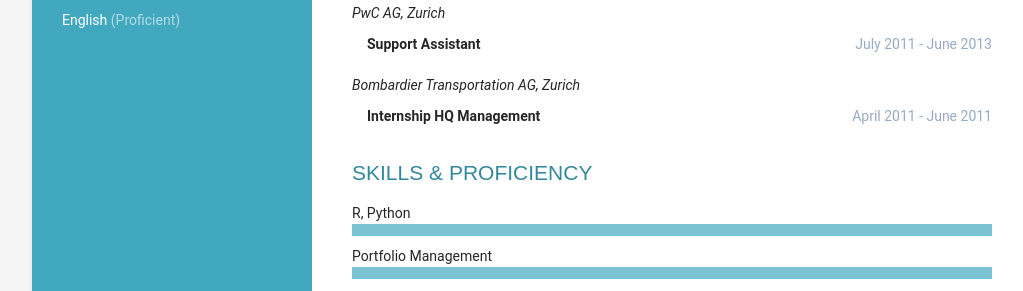
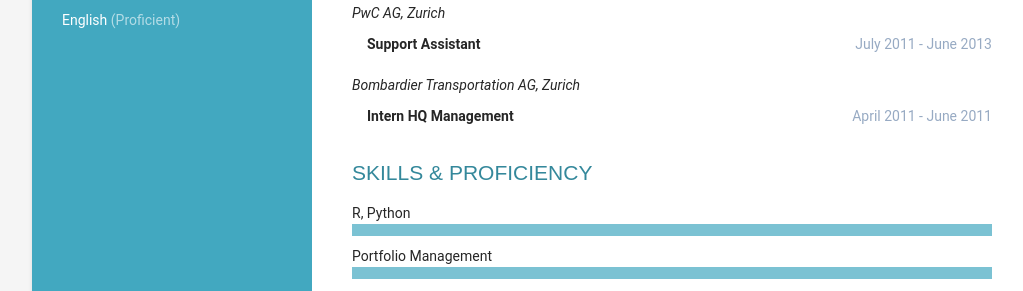
Before and after one commit to quantsch/quantsch.github.io, a Jekyll site: the page built from index.md, in a window 1280 px wide. Shown: the part 1014-1305 px from the top of the page, without its empty margins (108-1131 px from the left). Built offline with Jekyll 4.4.1, drawn with Linux system fonts in a browser that asks for light colours.

Commit message:
more accurate title

```diff
--- a/_data/cv.yml
+++ b/_data/cv.yml
@@ -85,7 +85,7 @@ experiences:
                 time: July 2011 - June 2013
         - company: Bombardier Transportation AG, Zurich
           roles:
-              - title: Internship HQ Management
+              - title: Intern HQ Management
                 time: April 2011 - June 2011
 
 skills:
```
